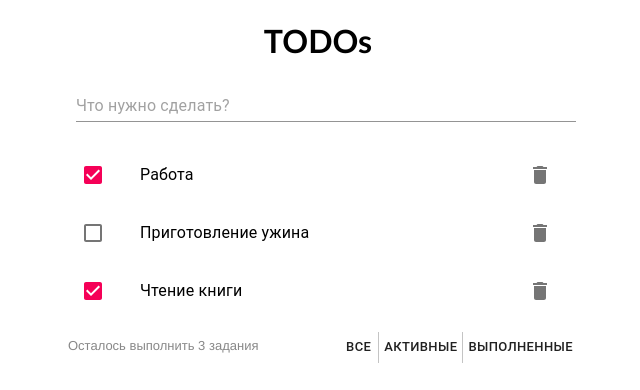
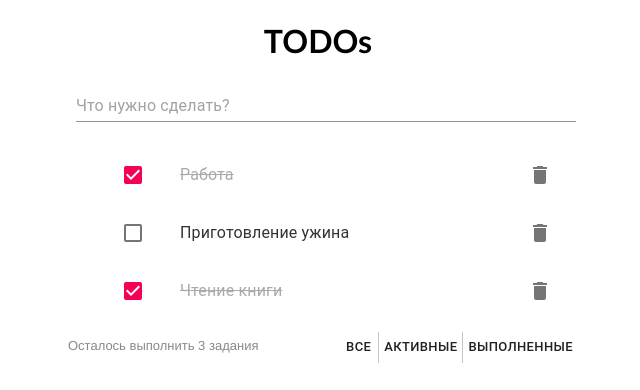
Before and after one commit to WebHeroSchool/todoZiabrova, a React (Create React App) app in the folder todo/: page / in a window 1280 px wide. Shown: the top 390 px of the page, without its empty margins (322-962 px from the left). Built offline with nearby package versions, Linux system fonts and the light colour scheme.

Commit message:
Изменение состояния версия 2

```diff
--- a/todo/src/components/App/App.js
+++ b/todo/src/components/App/App.js
@@ -30,6 +30,7 @@ class App extends React.Component {
       if (item.id === id) {
         newItem.isDone = !item.isDone;
       }
+
       return newItem;
     });
 
--- a/todo/src/components/Footer/Footer.js
+++ b/todo/src/components/Footer/Footer.js
@@ -3,15 +3,10 @@ import Button from '@material-ui/core/Button';
 import ButtonGroup from '@material-ui/core/ButtonGroup';
 import styles from './Footer.module.css';
 
-const Footer = ({itemNumber, onClickFooter}) => (<footer>
+const Footer = ({itemNumber}) => (<footer>
   <label className={styles.itemNumber}>Осталось выполнить {itemNumber} задания</label>
   <div className={styles.filters}>
-  <ButtonGroup
-  className={styles.filter}
-  size="small"
-  variant="text"
-  aria-label="small text primary button group"
-  onClick={onClickFooter}>
+  <ButtonGroup className={styles.filter} size="small" variant="text" aria-label="small text primary button group">
   <Button>Все</Button>
   <Button>Активные</Button>
   <Button>Выполненные</Button>
--- a/todo/src/components/InputItem/InputItem.js
+++ b/todo/src/components/InputItem/InputItem.js
@@ -1,3 +1,4 @@
+import React from 'react';
 import TextField from '@material-ui/core/TextField';
 
 const InputItem = () => (<div>
--- a/todo/src/components/Item/Item.js
+++ b/todo/src/components/Item/Item.js
@@ -7,10 +7,11 @@ import Checkbox from '@material-ui/core/Checkbox';
 import IconButton from '@material-ui/core/IconButton';
 import DeleteIcon from '@material-ui/icons/Delete';
 import ListItemSecondaryAction from '@material-ui/core/ListItemSecondaryAction';
+import classnames from 'classnames';
 
 const Item = ({item, isDone, id, onClickDone}) => (
   <ListItem>
-  <ListItemIcon>
+  <ListItemIcon className={styles.wrap}>
     <Checkbox
       edge="start"
       checked={isDone}
@@ -19,9 +20,14 @@ const Item = ({item, isDone, id, onClickDone}) => (
       onClick={() => onClickDone(id)}
     />
   </ListItemIcon>
-  <ListItemText id={id} primary={item} />
+  <ListItemText className={
+    classnames({
+      [styles.item]: true,
+      [styles.done]: isDone
+    })
+    }id={id} primary={item} />
   <ListItemSecondaryAction>
-    <IconButton edge="end" aria-label="comments">
+    <IconButton className={styles.button} edge="end" aria-label="comments">
       <DeleteIcon />
     </IconButton>
   </ListItemSecondaryAction>
--- a/todo/src/components/Item/Item.module.css
+++ b/todo/src/components/Item/Item.module.css
@@ -1,7 +1,12 @@
+.wrap {
+  display: flex;
+}
+
 .item {
   color: #333;
 }
 
 .done {
-  color: #bdb8b8;
+  color: #aaaaaa;
+  text-decoration: line-through;
 }
--- a/todo/src/components/ItemList/ItemList.js
+++ b/todo/src/components/ItemList/ItemList.js
@@ -1,16 +1,23 @@
 import React from 'react';
 import Item from '../Item/Item';
 import styles from './ItemList.module.css';
+import classnames from 'classnames';
 
-const ItemList = ({ items, onClickDone }) => (<ul>
+const ItemList = ({items, onClickDone}) => (<ul className ={
+  classnames ({
+    [styles.list]: true
+  })
+}>
   {items.map(item =>
   <Item
   key={item.id}
   item={item.value}
   isDone={item.isDone}
+  id={item.id}
   onClickDone={onClickDone}
   />
 )}
-</ul>);
+</ul>
+);
 
 export default ItemList;
--- a/todo/src/components/ItemList/ItemList.module.css
+++ b/todo/src/components/ItemList/ItemList.module.css
@@ -1,7 +1,7 @@
-ul {
-    padding-left: 0;
-  }
+.list {
+  list-style-type: none;
+}
 
-li {
-    list-style-type: none;
-  }
+.li {
+  padding-top: 15px;
+}
```
Also changed, not shown: 1 other file (tests, documents, lock files or other folders). Lines whose indentation alone changed are shown as unchanged.
